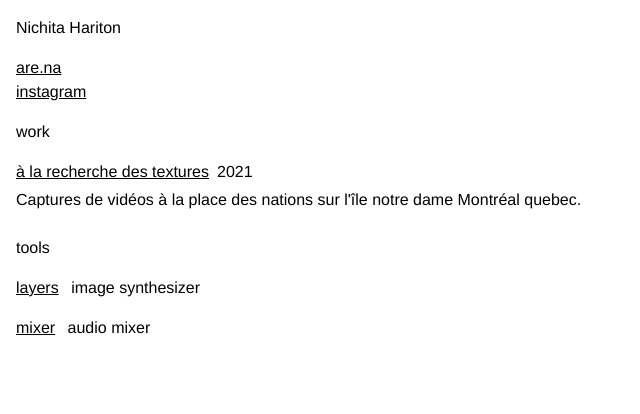
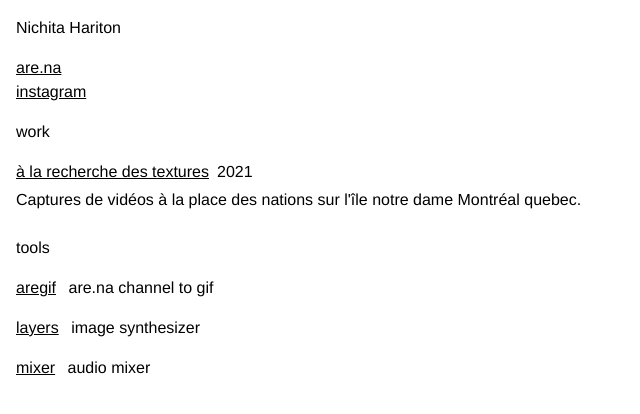
Before and after one commit to eufekt/lesnichita, a plain HTML site: page public/index.html in a window 1280 px wide. Shown: the whole page, without its empty margins (0-640 px from the left). Drawn offline with Linux system fonts and the light colour scheme; no server answers.

Commit message:
Add aregif to the tools list. (#6)
aregif turns an are.na channel (or uploaded images) into a gif.

Co-authored-by: Cursor Agent <cursoragent@cursor.com>
Co-authored-by: Nichita Hariton <eufekt@users.noreply.github.com>

```diff
--- a/public/index.html
+++ b/public/index.html
@@ -38,6 +38,10 @@
       <h2 id="tools-heading">tools</h2>
       <ul>
         <li>
+          <a href="https://aregif.nichihariton.workers.dev/">aregif</a>
+          <span class="subtitle">are.na channel to gif</span>
+        </li>
+        <li>
           <a href="https://layer-extract.pages.dev">layers</a>
           <span class="subtitle">image synthesizer</span>
         </li>
```
